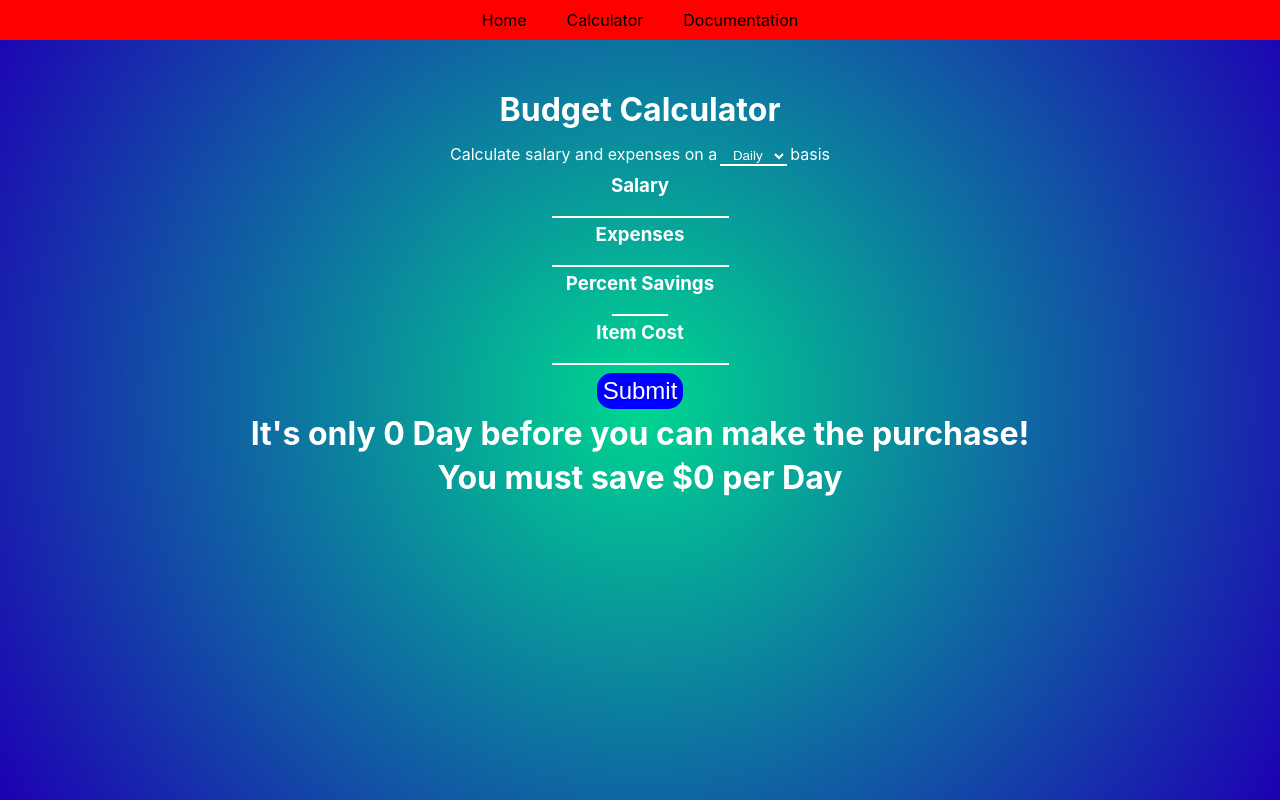
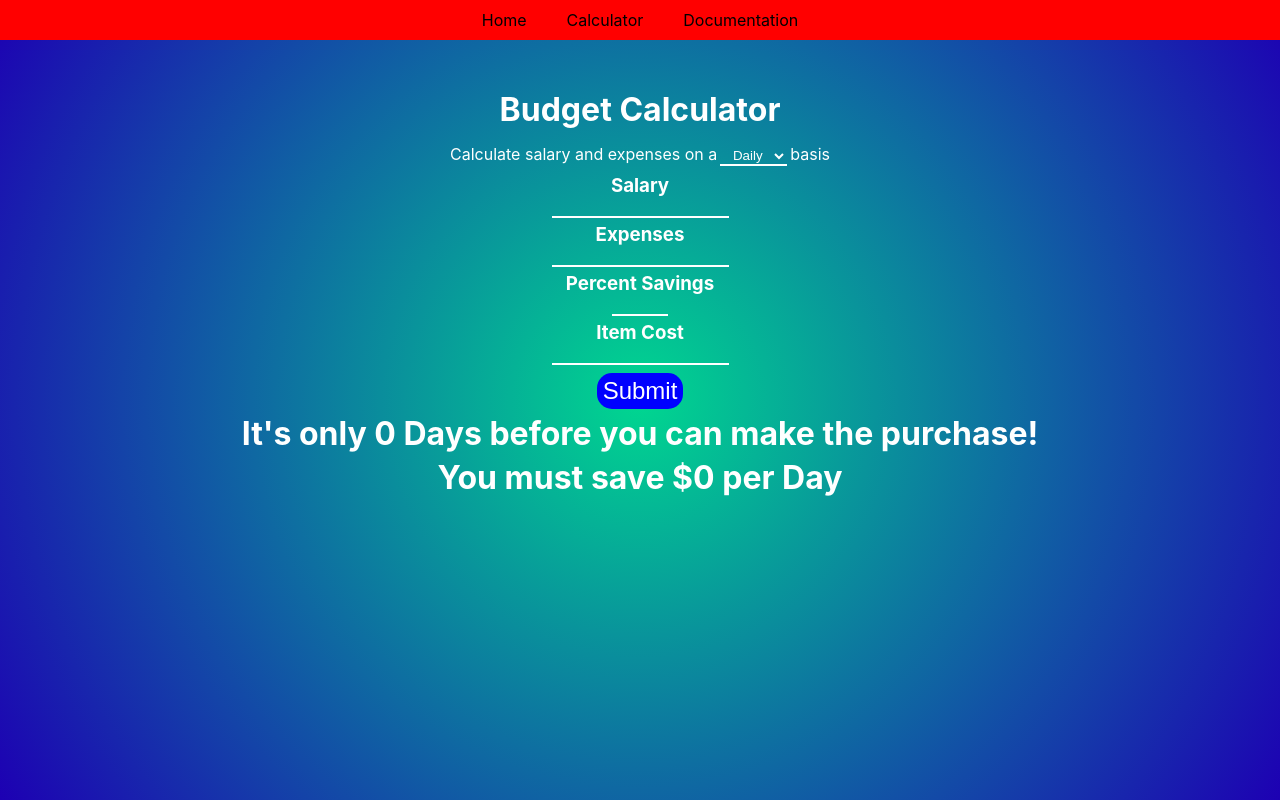
Before and after one commit to TeflonTrout/react-budget-calculator, a React (Create React App) app: page /calculator in a window 1280 px wide. Built offline with nearby package versions, Linux system fonts and the light colour scheme.

Commit message:
updated unit semantics

```diff
--- a/src/components/Calculator.js
+++ b/src/components/Calculator.js
@@ -90,7 +90,7 @@ function Calculator() {
              </form>
 
             <div className="output">
-                <h1>It's only {answer} {unit} before you can make the purchase!</h1>
+                <h1>It's only {answer} {unit}s before you can make the purchase!</h1>
                 <h1>You must save ${amountSaved} per {unit}</h1>
             </div>
         </div>
```
